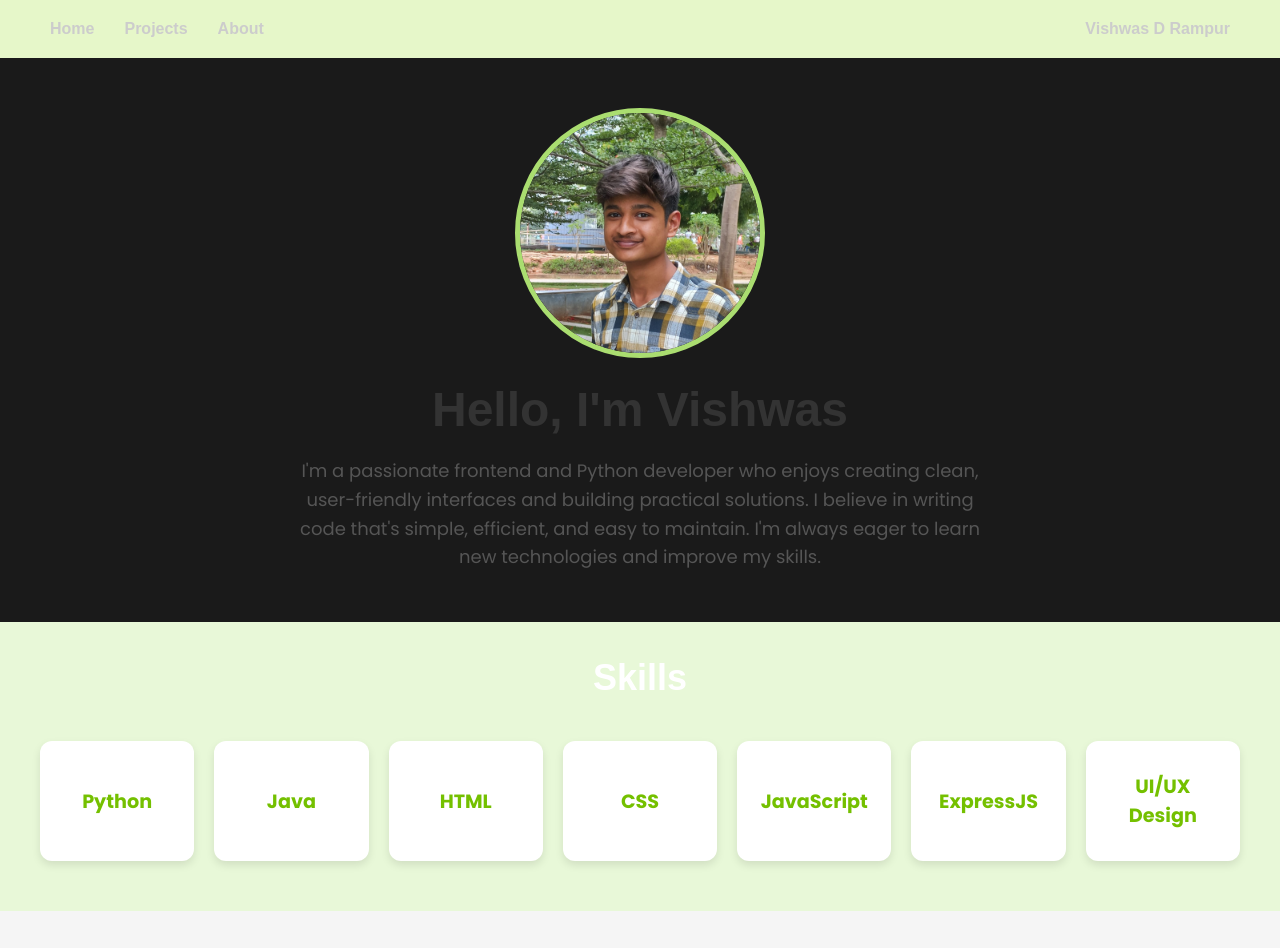
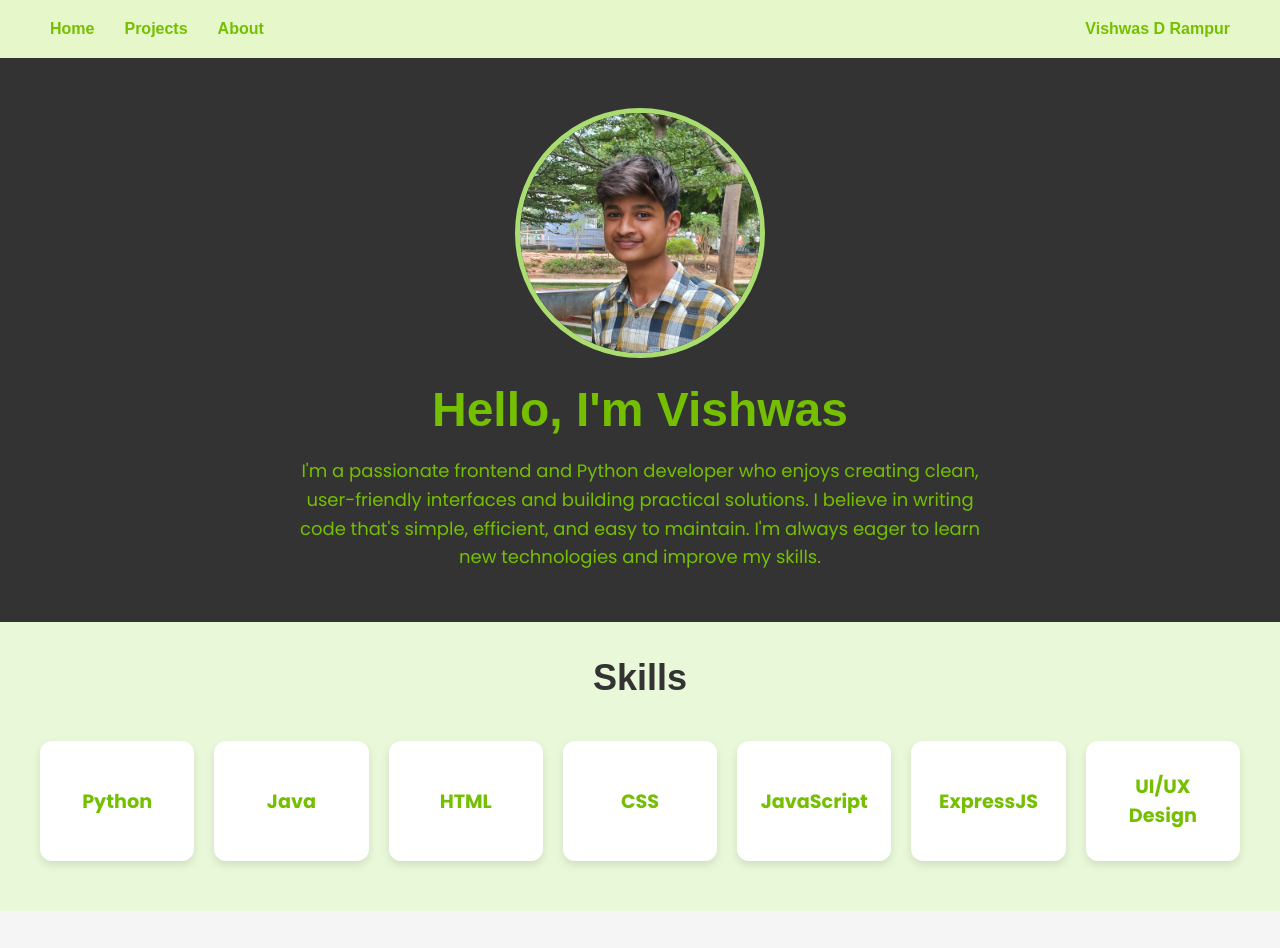
Before and after one commit to Vishwas-Rampur/Portfolio, a plain HTML site: page index.html in a window 1280 px wide. Shown: the top 948 px of the page. Drawn offline with Linux system fonts and the light colour scheme.

Commit message:
Update style.css

```diff
--- a/style.css
+++ b/style.css
@@ -6,8 +6,8 @@
 }
 
 body {
-  background-color: #1a1a1a; /* Dark background */
-  color: #ccc;
+  background-color: #333; /* Dark background */
+  color: #74c000; /* Dark green text */
 }
 
 header {
@@ -15,9 +15,8 @@ header {
   display: flex;
   justify-content: space-between;
   align-items: center;
-  background-color: #e6f7c9; /* lighter green background */
+  background-color: #e6f7c9; /* Lighter green background */
 }
-
 
 nav ul {
   display: flex;
@@ -27,7 +26,7 @@ nav ul {
 
 nav ul li a {
   text-decoration: none;
-  color: #ccc;
+  color: #74c000; /* Dark green text */
   font-weight: bold;
   transition: color 0.3s ease;
 }
@@ -35,7 +34,6 @@ nav ul li a {
 nav ul li a:hover {
   color: #7fbf40; /* Darker green on hover */
 }
-
 
 .template-btn {
   background-color: #333;
@@ -51,6 +49,7 @@ main {
   text-align: center;
   margin-top: 50px;
 }
+
 .profile img {
   width: 250px; /* Bigger size */
   height: 250px;
@@ -63,7 +62,7 @@ main {
 h1 {
   font-size: 48px;
   margin-bottom: 20px;
-  color: #333;
+  color: #74c000; /* Dark green text */
 }
 
 .description {
@@ -81,6 +80,7 @@ footer {
   font-size: 14px;
   color: #999;
 }
+
 /* Skills Section */
 .skills-section {
   background-color: #e6f7c9; /* Light green background */
@@ -95,7 +95,7 @@ footer {
 
 .skills-title {
   font-size: 36px;
-  color: #fff;
+  color: #333;
   margin-bottom: 40px;
   font-family: 'Segoe UI', Tahoma, Geneva, Verdana, sans-serif;
 }
@@ -105,8 +105,9 @@ footer {
   grid-template-columns: repeat(auto-fit, minmax(150px, 1fr));
   gap: 20px;
 }
+
 .skills-grid div {
-  height: 120px; /* or whatever looks good */
+  height: 120px;
   display: flex;
   align-items: center;
   justify-content: center;
@@ -114,10 +115,9 @@ footer {
   border-radius: 12px;
   box-shadow: 0 4px 8px rgba(0, 0, 0, 0.1);
   font-weight: bold;
-  color: #74c000; /* your green */
+  color: #74c000; /* Dark green */
   font-size: 1.2rem;
 }
-
 
 .skill-card {
   background: #fff;
@@ -136,22 +136,23 @@ footer {
   box-shadow: 0 8px 12px rgba(0, 0, 0, 0.15);
 }
 
-
 .skills-section {
   background-color: #e8f8d8;
-  padding-top: 30px; /* Make "Skills" closer to green start */
+  padding-top: 30px;
   padding-bottom: 50px;
   text-align: center;
 }
+
 .about-text {
   font-family: 'Poppins', sans-serif;
   font-size: 18px;
-  color: #555;
+  color: #74c000; /* Dark green text */
   text-align: center;
   line-height: 1.6;
   max-width: 700px;
-  margin: 0 auto 50px; /* centers it and adds space below */
+  margin: 0 auto 50px;
 }
+
 .projects-section {
   padding: 40px 20px;
   background-color: #f5f5f5;
@@ -176,7 +177,7 @@ footer {
   border-radius: 16px;
   width: 300px;
   padding: 20px;
-  box-shadow: 0 4px 8px rgba(0,0,0,0.1);
+  box-shadow: 0 4px 8px rgba(0, 0, 0, 0.1);
   transition: transform 0.3s;
 }
 
@@ -191,7 +192,7 @@ footer {
 }
 
 .green-bg {
-  background-color: #e0f9cc; /* soft green */
+  background-color: #e0f9cc; /* Soft green */
 }
 
 .project-name {
@@ -230,15 +231,14 @@ footer {
   border-radius: 16px;
   width: 300px;
   padding: 25px 20px;
-  box-shadow: 0 4px 8px rgba(0,0,0,0.1);
+  box-shadow: 0 4px 8px rgba(0, 0, 0, 0.1);
   text-align: center;
   transition: transform 0.3s ease, box-shadow 0.3s ease;
 }
 
-/* Hover effect */
 .education-card:hover {
   transform: translateY(-10px);
-  box-shadow: 0 12px 20px rgba(0,0,0,0.2);
+  box-shadow: 0 12px 20px rgba(0, 0, 0, 0.2);
 }
 
 .education-heading {
@@ -253,8 +253,9 @@ footer {
   line-height: 1.6;
   font-family: 'Poppins', sans-serif;
 }
+
 .footer {
-  background-color: #333;
+  background-color: white;
   padding: 20px 40px;
   border-top: 1px solid #ddd;
 }
@@ -285,7 +286,7 @@ footer {
 
 .footer-icon:hover {
   transform: scale(1.2);
-  color: #4CAF50; /* Optional: changes color slightly on hover */
+  color: #4CAF50;
 }
 
 .icon-link {
```
